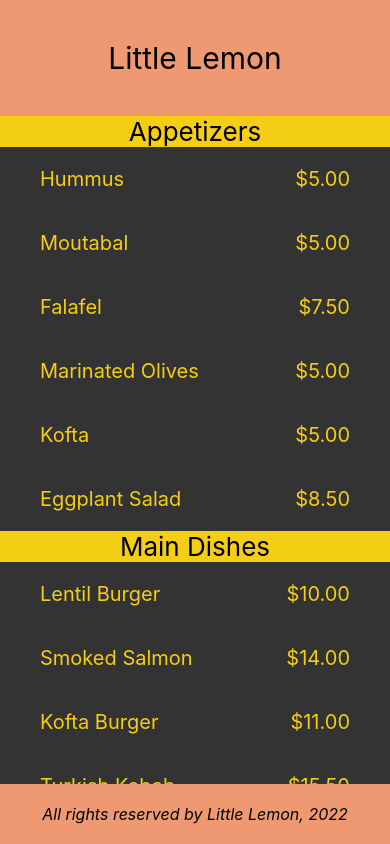
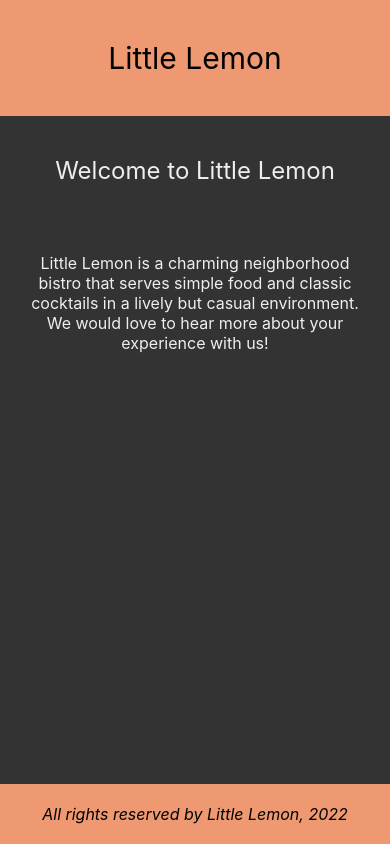
Before and after one commit to akshaykulkarni2007/coursera-react-native-assignment, a React Native app: screen / in a window 390 px wide. Built offline with nearby package versions, Linux system fonts and the light colour scheme.

Commit message:
refactor

```diff
--- a/App.js
+++ b/App.js
@@ -1,11 +1,6 @@
 import { View, StyleSheet } from 'react-native'
 
-// Week 1
-// import WelcomeScreen from './screens/WelcomeScreen'
-
-// Week 2
-import MenuItems from './components/MenuItems'
-import MenuItemSectionList from './components/MenuItemSectionList'
+import WelcomeScreen from './screens/WelcomeScreen'
 
 import LittleLemonHeader from './components/LittleLemonHeader'
 import LittleLemonFooter from './components/LittleLemonFooter'
@@ -14,9 +9,8 @@ export default function App() {
 	return (
 		<View style={styles.container}>
 			<LittleLemonHeader />
-			{/* <WelcomeScreen /> */}
-			{/* <MenuItems /> */}
-			<MenuItemSectionList />
+			<WelcomeScreen />
+
 			<LittleLemonFooter />
 		</View>
 	)
--- a/screens/WelcomeScreen.js
+++ b/screens/WelcomeScreen.js
@@ -1,14 +1,26 @@
-import { Text, ScrollView, StyleSheet } from 'react-native'
+import { Text, View, ScrollView, StyleSheet } from 'react-native'
+
+import MenuItems from '../components/MenuItems'
+import MenuItemSectionList from '../components/MenuItemSectionList'
 
 export default function WelcomeScreen() {
 	return (
 		<ScrollView indicatorStyle="white" style={styles.container}>
-			<Text style={styles.title}>Welcome to Little Lemon</Text>
-			<Text style={styles.description}>
-				Little Lemon is a charming neighborhood bistro that serves simple food
-				and classic cocktails in a lively but casual environment. We would love
-				to hear more about your experience with us!
-			</Text>
+			{/* Welcome text */}
+			<View>
+				<Text style={styles.title}>Welcome to Little Lemon</Text>
+				<Text style={styles.description}>
+					Little Lemon is a charming neighborhood bistro that serves simple food
+					and classic cocktails in a lively but casual environment. We would
+					love to hear more about your experience with us!
+				</Text>
+			</View>
+
+			{/* Form*/}
+
+			{/* Lists */}
+			{/* <MenuItems />
+			<MenuItemSectionList /> */}
 		</ScrollView>
 	)
 }
@@ -19,12 +31,12 @@ const styles = StyleSheet.create({
 	},
 	title: {
 		padding: 40,
-		fontSize: 50,
+		fontSize: 24,
 		color: '#EDEFEE',
 		textAlign: 'center',
 	},
 	description: {
-		fontSize: 38,
+		fontSize: 16,
 		padding: 20,
 		marginVertical: 8,
 		color: '#EDEFEE',
```
